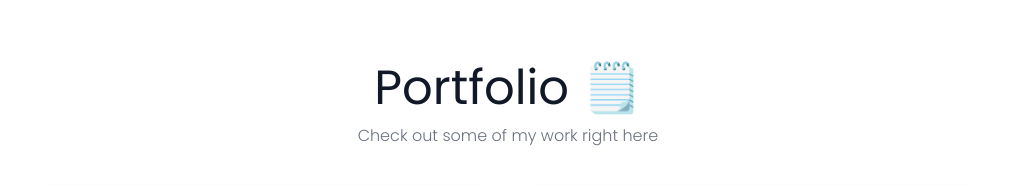
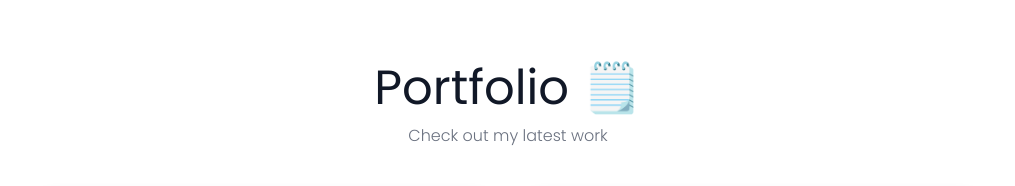
Before and after one commit to CrisGhinghi/Portfolio, a React (Vite) app: page / in a window 1280 px wide. Shown: the part 1520-1706 px from the top of the page, without its empty margins (132-1147 px from the left). Built offline with nearby package versions, Linux system fonts and the light colour scheme; grey boxes are pictures that could not be loaded.

Commit message:
Update Portfolio.jsx

```diff
--- a/src/components/Portfolio.jsx
+++ b/src/components/Portfolio.jsx
@@ -8,7 +8,7 @@ export const Portfolio = () => {
     return (
         <Section
             title='Portfolio 🗒️'
-            subtitle='Check out some of my work right here'
+            subtitle='Check out my latest work'
         >
 
             <div className="grid gap-8 lg:gap-10 lg:grid-cols-2">
```
